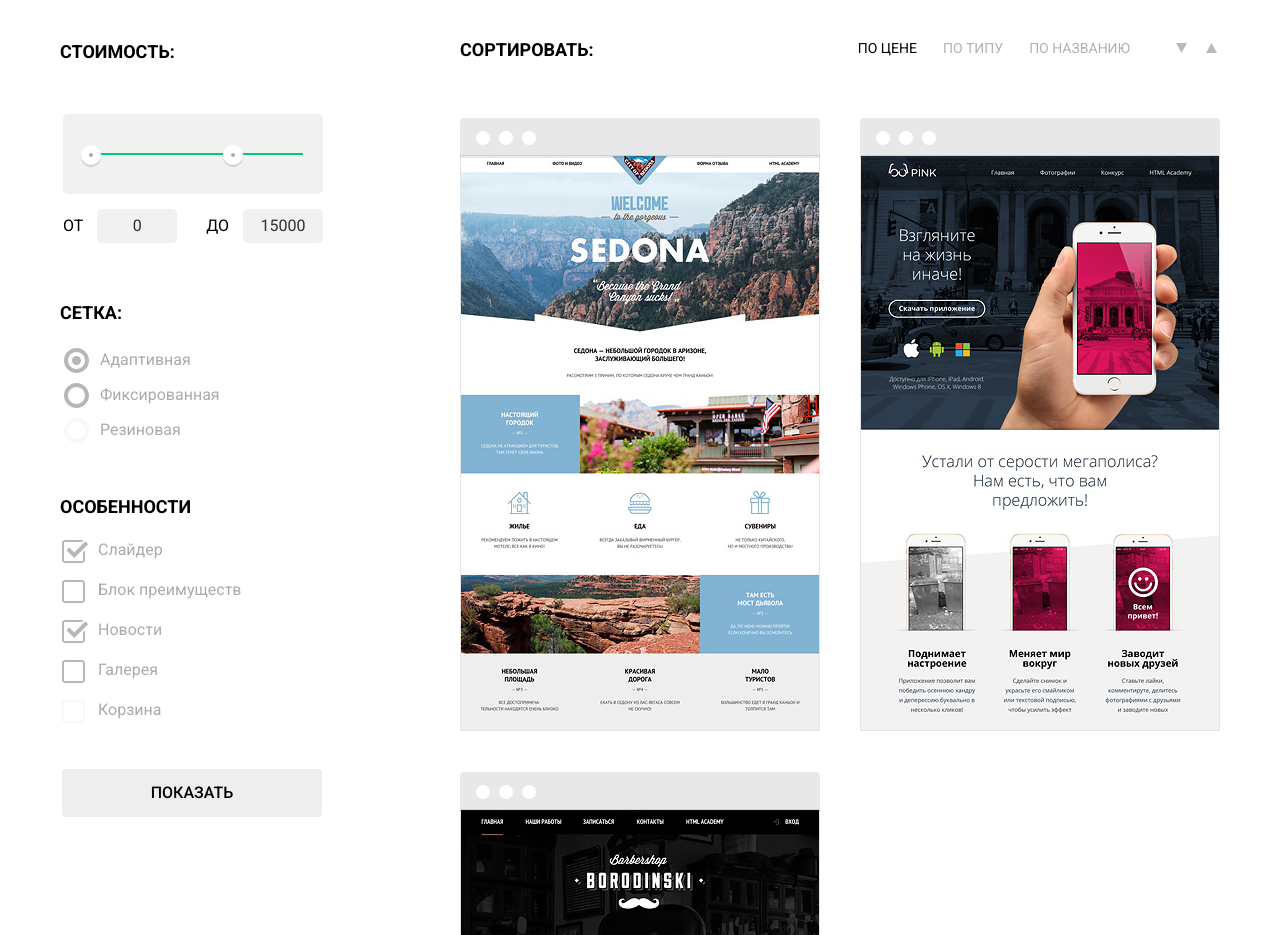
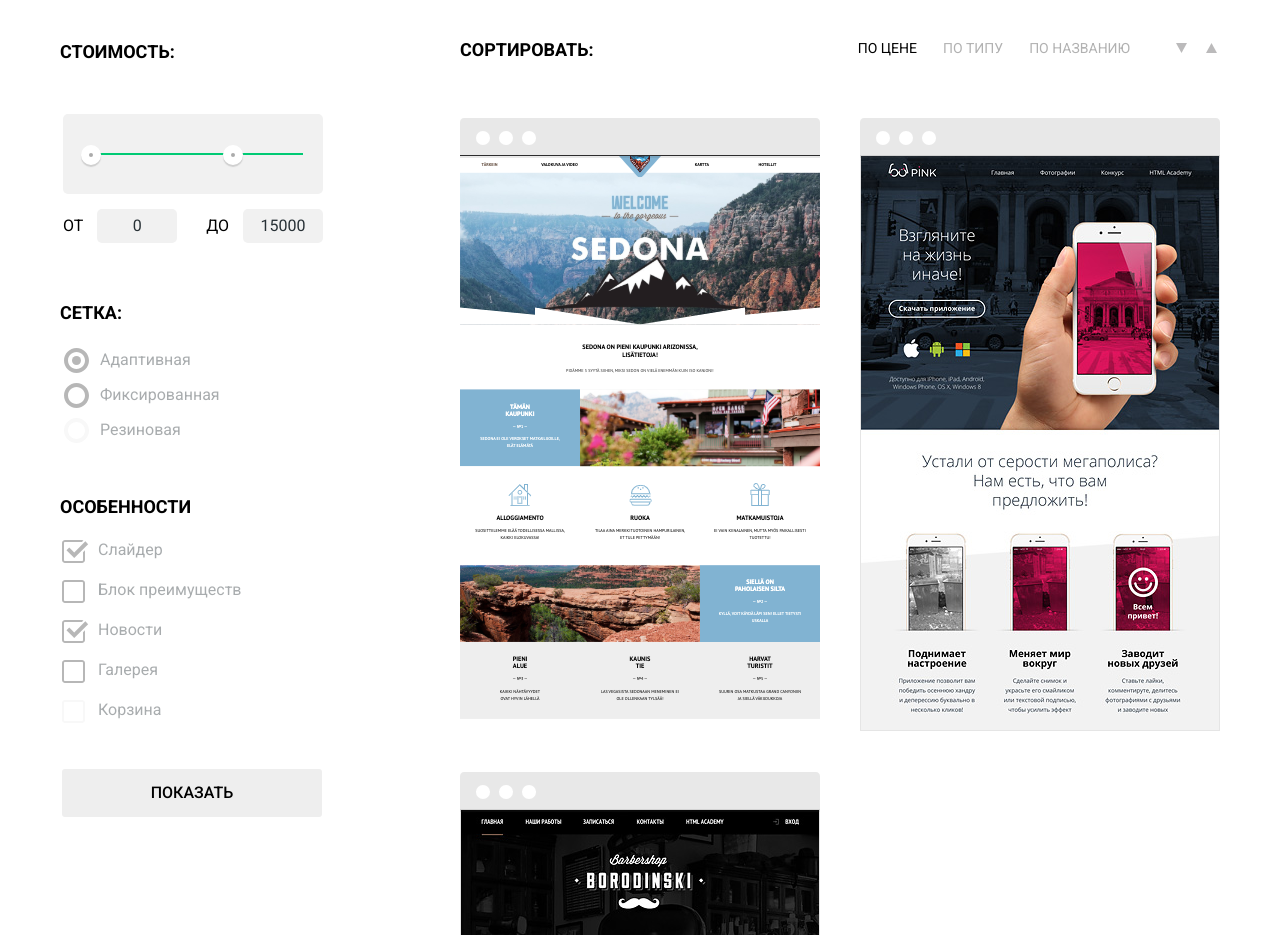
Before and after one commit to mouxez/my-home-page_old, a plain HTML site: page my-home-page/catalog.html in a window 1280 px wide. Shown: the part 480-1415 px from the top of the page. Drawn offline with Linux system fonts and the light colour scheme.

Commit message:
sedona .png fix

```diff
--- a/my-home-page/catalog.html
+++ b/my-home-page/catalog.html
@@ -125,8 +125,10 @@
 <h2 class="visually-hidden">Список шаблонов</h2>
 <ul class="catalog-list">
   <li class="catalog-item">
+    <a href="https://yandex.ru" target="_blank">
     <svg xmlns="http://www.w3.org/2000/svg" width="360" height="40" viewBox="0 0 360 40"><path fill="#4D4D4D" d="M356 0H4C1.8 0 0 1.8 0 4v36h360V4c0-2.2-1.8-4-4-4zM22.991 27a7 7 0 1 1 0-14 7 7 0 0 1 0 14zm23.011 0a7 7 0 1 1 0-14 7 7 0 0 1 0 14zm23.011 0a7 7 0 1 1 0-14 7 7 0 0 1 0 14z"/></svg>
-      <img src="img/img-sedona.png" height="576" width="360" alt="Шаблон сайта Sedona">
+      <img src="img/sedona-1.png" height="576" width="360" alt="Шаблон сайта Sedona">
+    </a>
     <!-- <div class="description">
       <h3>Sedona
       </h3>
```
Also changed, not shown: my-home-page/img/sedona-1.png (added).
